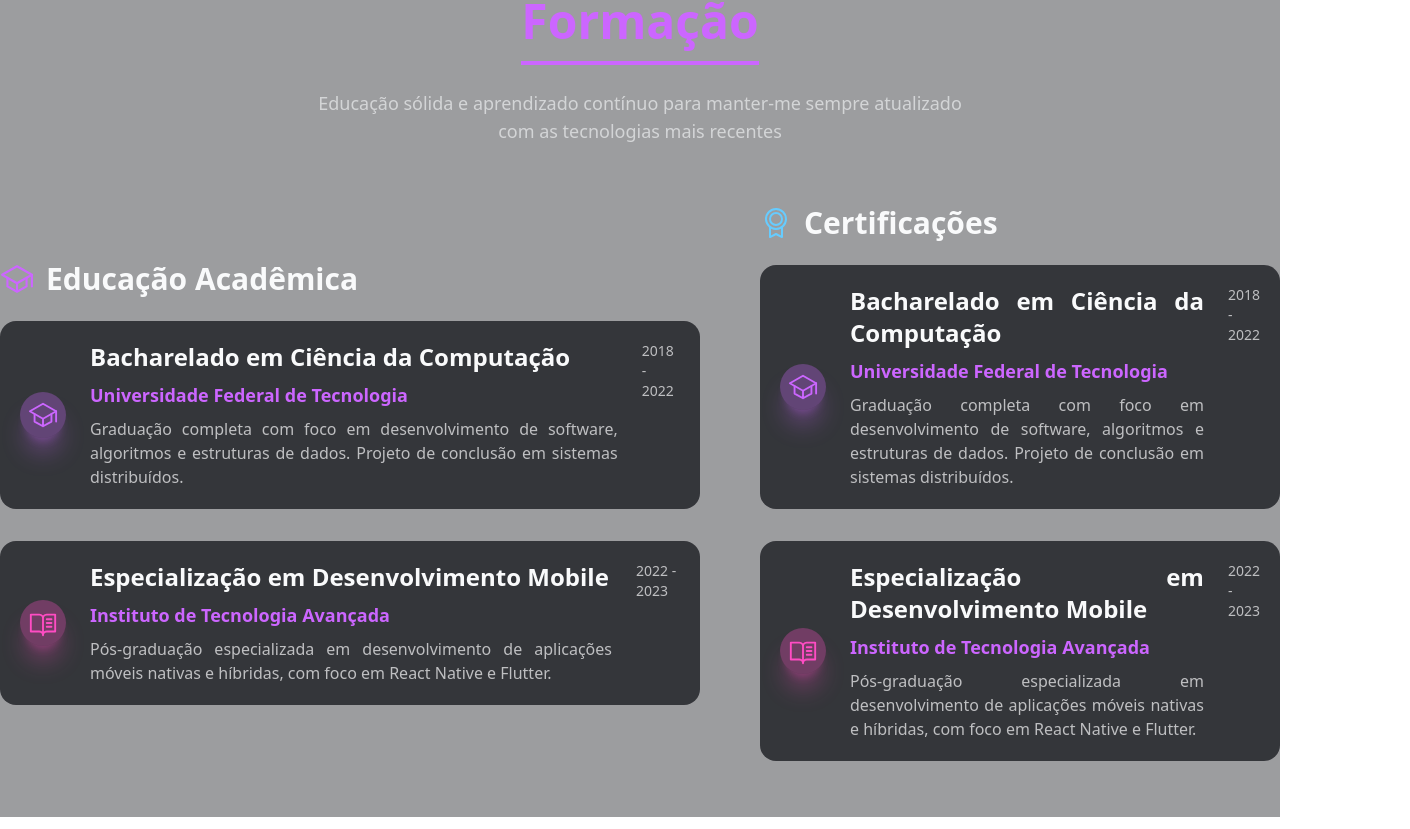
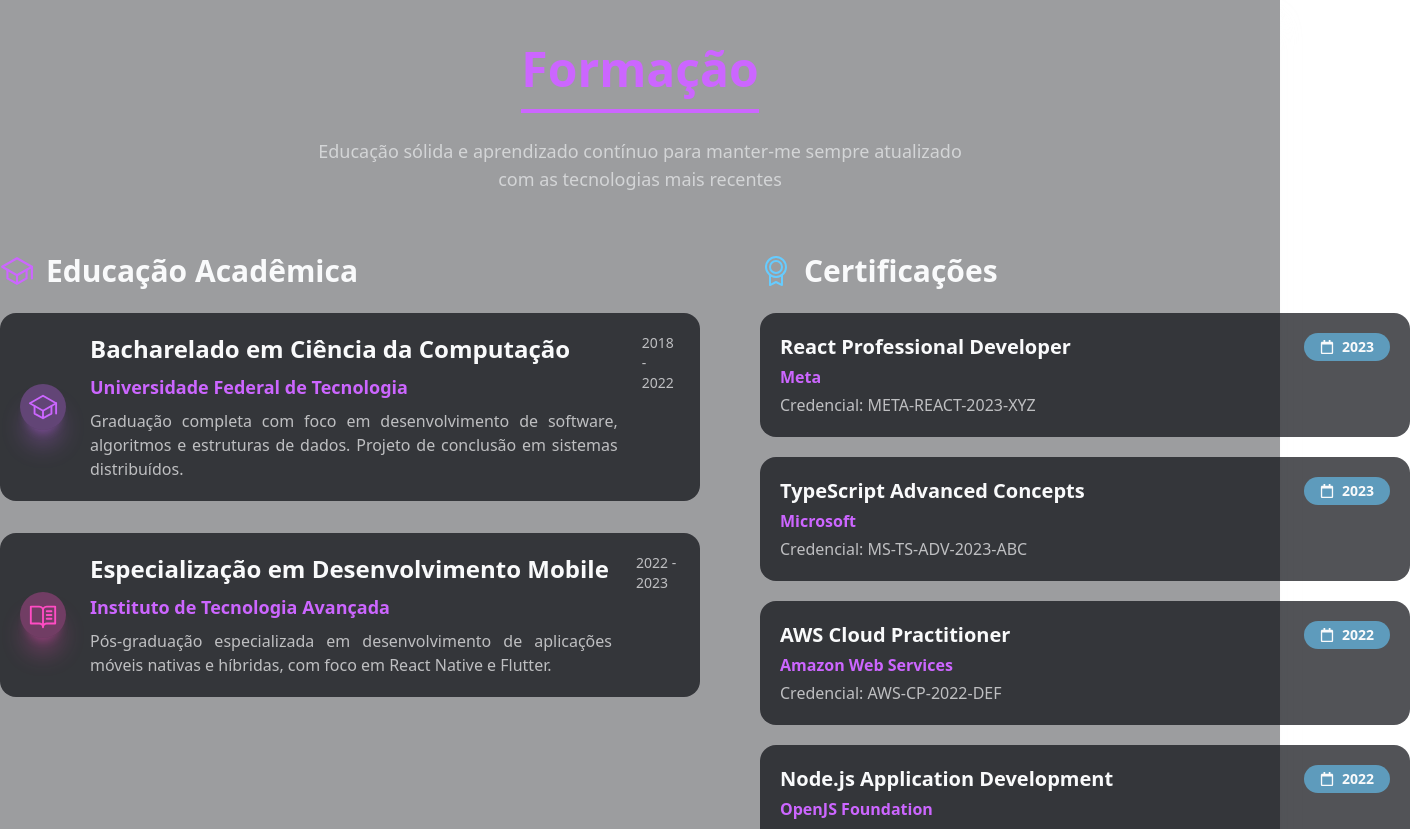
Before and after one commit to VitorValentimSilva/Portfolio, a React (Vite) app: page / in a window 1280 px wide. Shown: the part 2971-3800 px from the top of the page, 1410 px wide, since content can reach past the window. Built offline with nearby package versions, Linux system fonts and the light colour scheme; the HTML template or start-up script is replaced by a standard one.

Commit message:
Melhorias visuais no componente formação.

```diff
--- a/src/components/Section/Contact.tsx
+++ b/src/components/Section/Contact.tsx
@@ -61,7 +61,7 @@
   ];
 
   return (
-    <section id="Contato" className="pt-12 pb-14 max-w-[1450px] m-auto">
+    <section id="Contato" className="pt-20 pb-14 max-w-[1450px] m-auto">
       <TitleField
         title="Vamos Conversar"
         description="Tem um projeto em mente ou quer discutir uma oportunidade? Adoraria conversar com você!"
--- a/src/components/Section/Formation.tsx
+++ b/src/components/Section/Formation.tsx
@@ -4,6 +4,7 @@
 import TitleField from "../TitleField";
 import { PiMedal } from "react-icons/pi";
 import type { ReactElement } from "react";
+import { FaRegCalendar } from "react-icons/fa";
 
 interface InfoFormation {
   icon?: ReactElement;
@@ -25,11 +26,11 @@
   return (
     <section
       id="Formação"
-      className={`flex flex-col items-center gap-15 mt-12 pt-12 pb-14
+      className={`flex flex-col items-center gap-15 mt-12 pt-12 pb-14 shadow-xl
       ${
         theme === "dark"
-          ? "bg-BackgroundDarkTheme/40"
-          : "bg-BackgroundLightTheme/40"
+          ? "bg-BackgroundDarkTheme/40 shadow-BackgroundLightTheme/25"
+          : "bg-BackgroundLightTheme/40 shadow-BackgroundDarkTheme/25"
       }`}
     >
       <TitleField
@@ -37,7 +38,7 @@
         description="Educação sólida e aprendizado contínuo para manter-me sempre atualizado com as tecnologias mais recentes"
       />
 
-      <div className="flex justify-between items-center gap-15 w-full max-w-[1450px]">
+      <div className="flex justify-between gap-15 w-full max-w-[1450px]">
         <div className="flex flex-col gap-6">
           <SubTitleField
             icon={<IoSchoolOutline size={34} />}
@@ -47,10 +48,12 @@
           />
 
           <div className="flex flex-col gap-8">
-            {information.map((item, key) => (
+            {information
+              .filter((item) => Boolean(item.icon))
+              .map((item, key) => (
                 <div
                   key={key}
-                className={`flex gap-6 rounded-2xl w-[700px] p-5
+                  className={`flex gap-6 rounded-2xl w-[700px] p-5 transition-transform duration-300 hover:scale-105
                   ${
                     theme === "dark"
                       ? "bg-BackgroundDarkTheme/70"
@@ -59,7 +62,11 @@
                 >
                   <div
                     className={`rounded-full p-2 shadow-xl m-auto
-                ${theme === "dark" ? item.iconClassDark : item.iconClassLight}`}
+                    ${
+                      theme === "dark"
+                        ? item.iconClassDark
+                        : item.iconClassLight
+                    }`}
                   >
                     {item.icon}
                   </div>
@@ -123,27 +130,22 @@
             title="Certificações"
           />
 
-          <div className="flex flex-col gap-8">
-            {information.map((item, key) => (
+          <div className="flex flex-col gap-5">
+            {information
+              .filter((item) => !item.icon)
+              .map((item, key) => (
                 <div
                   key={key}
-                className={`flex gap-6 rounded-2xl p-5
+                  className={`w-[650px] flex justify-between rounded-2xl p-5 transition-transform duration-300 hover:scale-105
                   ${
                     theme === "dark"
                       ? "bg-BackgroundDarkTheme/70"
                       : "bg-BackgroundLightTheme/70"
                   }`}
                 >
-                <div
-                  className={`rounded-full p-2 shadow-xl m-auto
-                ${theme === "dark" ? item.iconClassDark : item.iconClassLight}`}
-                >
-                  {item.icon}
-                </div>
-
-                <div className="flex flex-col gap-2">
+                  <div className="flex flex-col gap-1">
                     <h3
-                    className={`font-bold text-2xl text-justify
+                      className={`font-bold text-xl text-justify
                       ${
                         theme === "dark"
                           ? "text-BackgroundLightTheme"
@@ -153,7 +155,7 @@
                       {item.tittle}
                     </h3>
                     <p
-                    className={`font-semibold text-lg
+                      className={`font-semibold text-base
                       ${
                         theme === "dark"
                           ? "text-PrimaryDarkTheme"
@@ -174,17 +176,17 @@
                     </p>
                   </div>
 
-                <div className="w-[80px]">
+                  <div>
                     <p
-                    className={`text-sm
+                      className={`text-sm font-semibold inline-flex items-center gap-2 rounded-2xl py-1 px-4
                       ${
                         theme === "dark"
-                        ? "text-BackgroundLightTheme/70"
-                        : "text-BackgroundDarkTheme/70"
+                          ? "text-BackgroundLightTheme bg-SecondaryDarkTheme/60"
+                          : "text-BackgroundDarkTheme bg-SecondaryLightTheme/60"
                       }
                   `}
                     >
-                    {item.date}
+                      <FaRegCalendar size={14} /> {item.date}
                     </p>
                   </div>
                 </div>
--- a/src/components/Section/Project.tsx
+++ b/src/components/Section/Project.tsx
@@ -22,7 +22,7 @@
   return (
     <section
       id="Projetos"
-      className="max-w-[1450px] m-auto my-18 flex flex-col items-center gap-18"
+      className="max-w-[1450px] m-auto my-20 flex flex-col items-center gap-18"
     >
       <TitleField
         title="Projetos"
--- a/src/components/Section/Technology.tsx
+++ b/src/components/Section/Technology.tsx
@@ -21,11 +21,11 @@
   return (
     <section
       id="Tecnologias"
-      className={`flex flex-col items-center gap-15 mt-12 pt-12 pb-14
+      className={`flex flex-col items-center gap-15 mt-16 pt-12 pb-18 shadow-xl
       ${
         theme === "dark"
-          ? "bg-BackgroundDarkTheme/40"
-          : "bg-BackgroundLightTheme/40"
+          ? "bg-BackgroundDarkTheme/40 shadow-BackgroundLightTheme/25"
+          : "bg-BackgroundLightTheme/40 shadow-BackgroundDarkTheme/25"
       }`}
     >
       <TitleField
--- a/src/pages/Home.tsx
+++ b/src/pages/Home.tsx
@@ -141,6 +141,30 @@
               "Pós-graduação especializada em desenvolvimento de aplicações móveis nativas e híbridas, com foco em React Native e Flutter.",
             date: "2022 - 2023",
           },
+          {
+            tittle: "React Professional Developer",
+            location: "Meta",
+            description: "Credencial: META-REACT-2023-XYZ",
+            date: "2023",
+          },
+          {
+            tittle: "TypeScript Advanced Concepts",
+            location: "Microsoft",
+            description: "Credencial: MS-TS-ADV-2023-ABC",
+            date: "2023",
+          },
+          {
+            tittle: "AWS Cloud Practitioner",
+            location: "Amazon Web Services",
+            description: "Credencial: AWS-CP-2022-DEF",
+            date: "2022",
+          },
+          {
+            tittle: "Node.js Application Development",
+            location: "OpenJS Foundation",
+            description: "Credencial: NODE-DEV-2022-GHI",
+            date: "2022",
+          },
         ]}
       />
 
```
Lines whose indentation alone changed are shown as unchanged.
